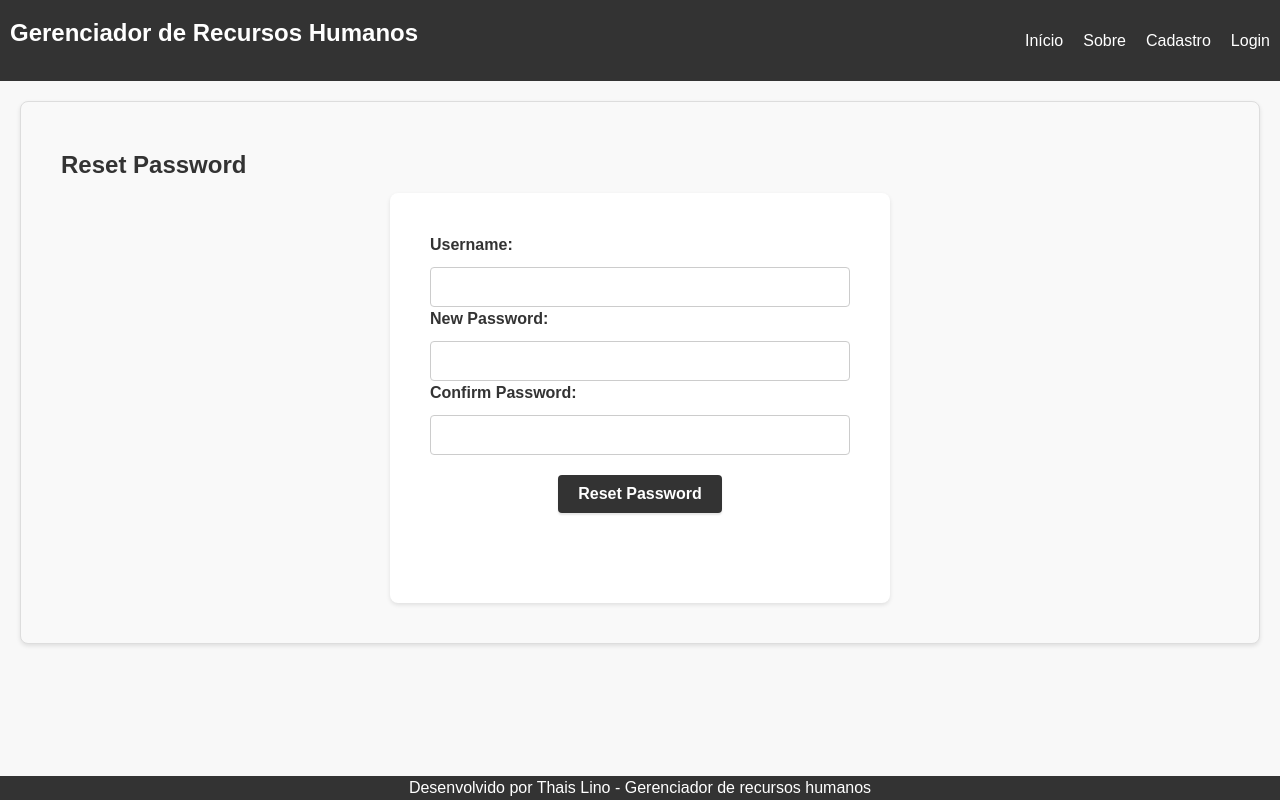
After one commit to thais-lin0/HR-Management-System, a Django app: page /reset_password/ in a window 1280 px wide. The commit adds this page. Run offline with Django 4.2, Linux system fonts and the light colour scheme; some libraries are stand-ins or nearby versions.

Commit message:
ajuste de reset de senha

```diff
--- a/funcionarios/views.py
+++ b/funcionarios/views.py
@@ -9,9 +9,9 @@ from django.utils import timezone
 from .models import TimeEntry, Employee, Ferias
 from datetime import timedelta
 from django.db import IntegrityError
-
-
-
+import string
+import random
+from django.contrib.auth.forms import SetPasswordForm
 
 
 def home(request):
@@ -47,46 +47,81 @@ def signup(request):
 
 def user_login(request):
     if request.method == 'GET':
-        return render(request, 'user_login.html', {'form':AuthenticationForm()})
+        return render(request, 'user_login.html', {'form': AuthenticationForm()})
     else:
-        user = authenticate(request, username=request.POST['username'], password=request.POST['password'])
+        username = request.POST['username']
+        password = request.POST['password']
+        user = authenticate(request, username=username, password=password)
+
         if user is None:
-            return render(request, 'user_login.html', {'form':AuthenticationForm(), 'error':'Username and password did not match'})
-        else:
+            error_message = 'Usuário ou senha incorreto!'
+            return render(request, 'user_login.html', {'form': AuthenticationForm(), 'error': error_message})
+
+        if user.last_login is None:
+            # First login, redirect to password reset page
             login(request, user)
-            return redirect('home')
+            return redirect('reset_password')
 
-from django.contrib.auth import get_user_model
+        login(request, user)
+        return redirect('home')
 
-from django.http import HttpResponse
-from django.contrib.auth import get_user_model
+def make_random_password(length=8):
+    characters = string.ascii_letters + string.digits + string.punctuation
+    password = ''.join(random.choice(characters) for _ in range(length))
+    return password
+
+def reset_password(request):
+    if request.method == 'GET':
+        return render(request, 'reset_password.html')
+    elif request.method == 'POST':
+        username = request.POST.get('username')
+        new_password = request.POST.get('new_password')
+        confirm_password = request.POST.get('confirm_password')
+
+        User = get_user_model()
+        try:
+            user = User.objects.get(username=username)
+        except User.DoesNotExist:
+            return render(request, 'reset_password.html', {'error': 'Nome de usuário inválido'})
+
+        if new_password != confirm_password:
+            return render(request, 'reset_password.html', {'error': 'Senhas não conferem'})
+
+        user.set_password(new_password)
+        user.save()
+
+        # Log in the user with the new password
+        user = authenticate(request, username=username, password=new_password)
+        if user is not None:
+            login(request, user)
+
+        return redirect('home')
 
 def funcionarios(request):
     if request.method == 'POST':
         name = request.POST.get('name')
-        username= request.POST.get('username')
+        input_username = request.POST.get('username')
         role = request.POST.get('role')
         salary = request.POST.get('salary')
         work_section = request.POST.get('work_section')
 
-        if name and role and salary and work_section and username:
-            employee = Employee(name=name, role=role, salary=salary, work_section=work_section, username=username)
+        if name and role and salary and work_section and input_username:
+            password = make_random_password()  # Generate a random password
+            employee = Employee(name=name, role=role, salary=salary, work_section=work_section, username=input_username)
             employee.save()
 
             # Check if a user with the same username already exists
             User = get_user_model()
             try:
-                username = User.objects.create_user(username=name)
-                return render(request, 'sucesso.html')
+                User = User.objects.create_user(username=input_username, password=password)
+                return render(request, 'sucesso.html', {'password': password, 'input_username': input_username})
             except IntegrityError:
-                return render(request, 'user_exists.html', {'username': name})
+                return render(request, 'user_exists.html', {'username': input_username})
 
         else:
             return render(request, 'fail.html')
     else:
         return render(request, 'funcionarios.html')
-
-
 
 
 @login_required
@@ -159,11 +194,8 @@ def status(request):
 
 @login_required
 def dados(request):
-    try:
-        employee = Employee.objects.get(name=request.user.username)
-        return render(request, 'dados.html', {'employee': employee})
-    except Employee.DoesNotExist:
-        return render(request, '404.html')
+    employee = get_object_or_404(Employee, username=request.user.username)
+    return render(request, 'dados.html', {'employee': employee})
 
 @login_required
 def aceiteferias(request):
--- a/hrproject/urls.py
+++ b/hrproject/urls.py
@@ -17,6 +17,7 @@ Including another URLconf
 from django.contrib import admin
 from django.urls import path
 from funcionarios import views
+from django.contrib.auth import views as auth_views
 
 
 urlpatterns = [
@@ -56,4 +57,7 @@ urlpatterns = [
 
     # Dados do funcionário
     path('dados/', views.dados, name='dados'),
+
+    # Reset da senha
+    path('reset_password/', views.reset_password, name='reset_password'),
 ]
--- a/template/dados.html
+++ b/template/dados.html
@@ -7,6 +7,7 @@
           <div class="section">
 <h2>Meus Dados</h2>
 <p>Name: {{ employee.name }}</p>
+<p>Role: {{ employee.username }}</p>
 <p>Role: {{ employee.role }}</p>
 <p>Salary: {{ employee.salary }}</p>
 <p>Work Section: {{ employee.work_section }}</p>
--- /dev/null
+++ b/template/reset_password.html
@@ -0,0 +1,28 @@
+{% extends "base.html" %}
+{% load static %}
+{% block content %}
+
+<body>
+    <main>
+        <div class="section">
+            <h2>Reset Password</h2>
+            {% if error %}
+            <p class="error">{{ error }}</p>
+            {% endif %}
+            <form method="post">
+                {% csrf_token %}
+                <label for="username">Username:</label>
+                <input type="text" name="username" required>
+                <label for="new_password">New Password:</label>
+                <input type="password" name="new_password" required>
+                <label for="confirm_password">Confirm Password:</label>
+                <input type="password" name="confirm_password" required>
+                <button type="submit">Reset Password</button>
+            </form>
+        </div>
+    </main>
+</body>
+
+
+
+{% endblock %}
--- a/template/sucesso.html
+++ b/template/sucesso.html
@@ -6,6 +6,8 @@
     <main>
       <div class="section">
         <h2>Funcionário cadastrado com sucesso!</h2>
+        <p>A senha inicial é: {{ password }}</p>
+        <p>O usuário é: {{ input_username }}</p>
       <li class="nav-item"><a href="{% url 'funcionarios' %}">Cadastrar outro funcionário</a></li>
       </div>
     </main>
--- a/template/user_login.html
+++ b/template/user_login.html
@@ -16,6 +16,10 @@
         <input type="password" name="password" class="form-control" id="password">
     </div>
     <button type="submit" class="btn btn-primary">Entrar</button>
+    {% if error %}
+    <p class="error-message" style="text-align: center; color: red; font-weight: bold;">{{ error }}</p>
+{% endif %}
+    <p style="text-align: center;"><a href="{% url 'reset_password' %}">Esqueceu sua senha?</a></p>
 </form>
 
 
```
Also changed, not shown: template/user_exists.html (added, +13 -0 lines), db.sqlite3.
